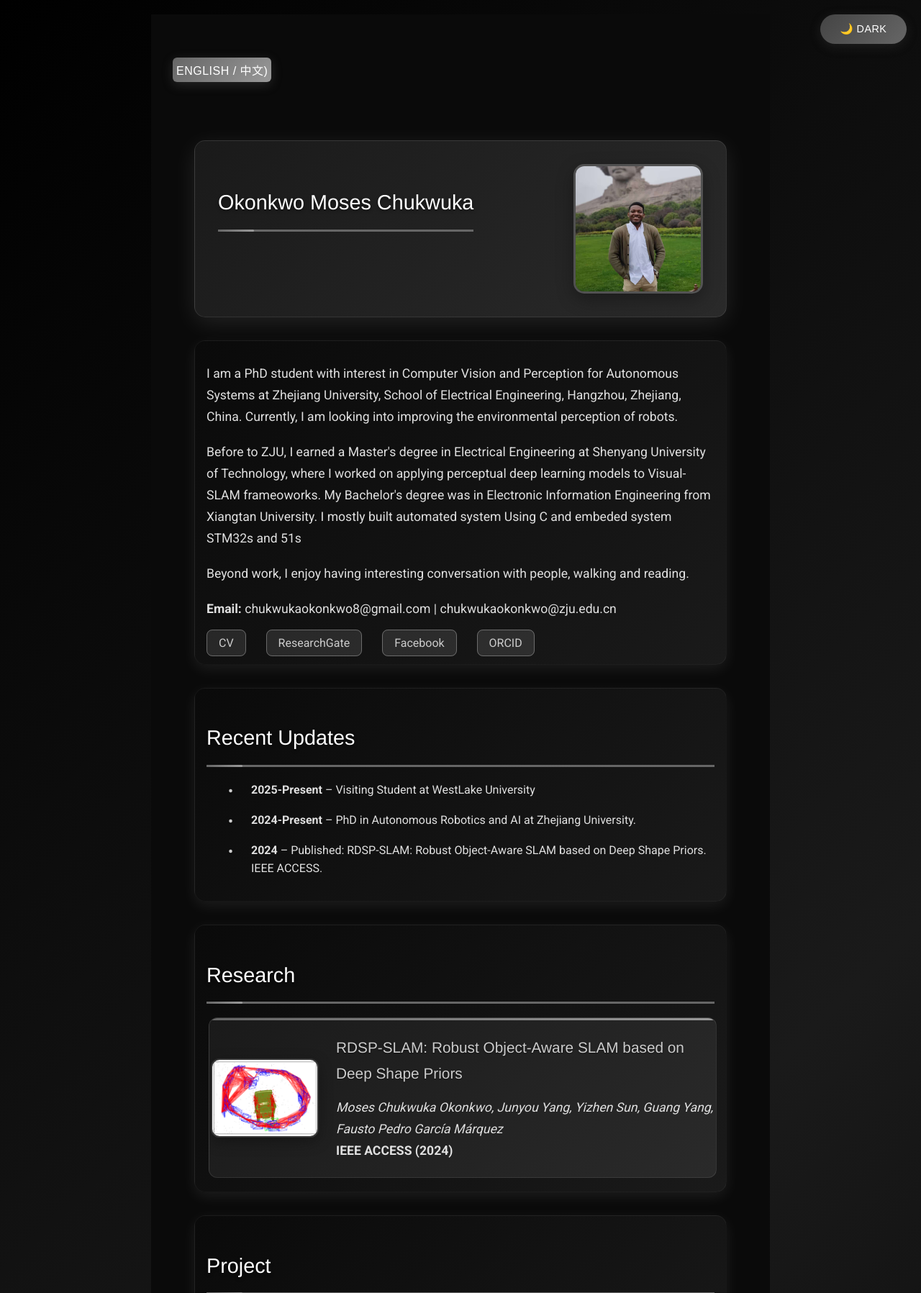
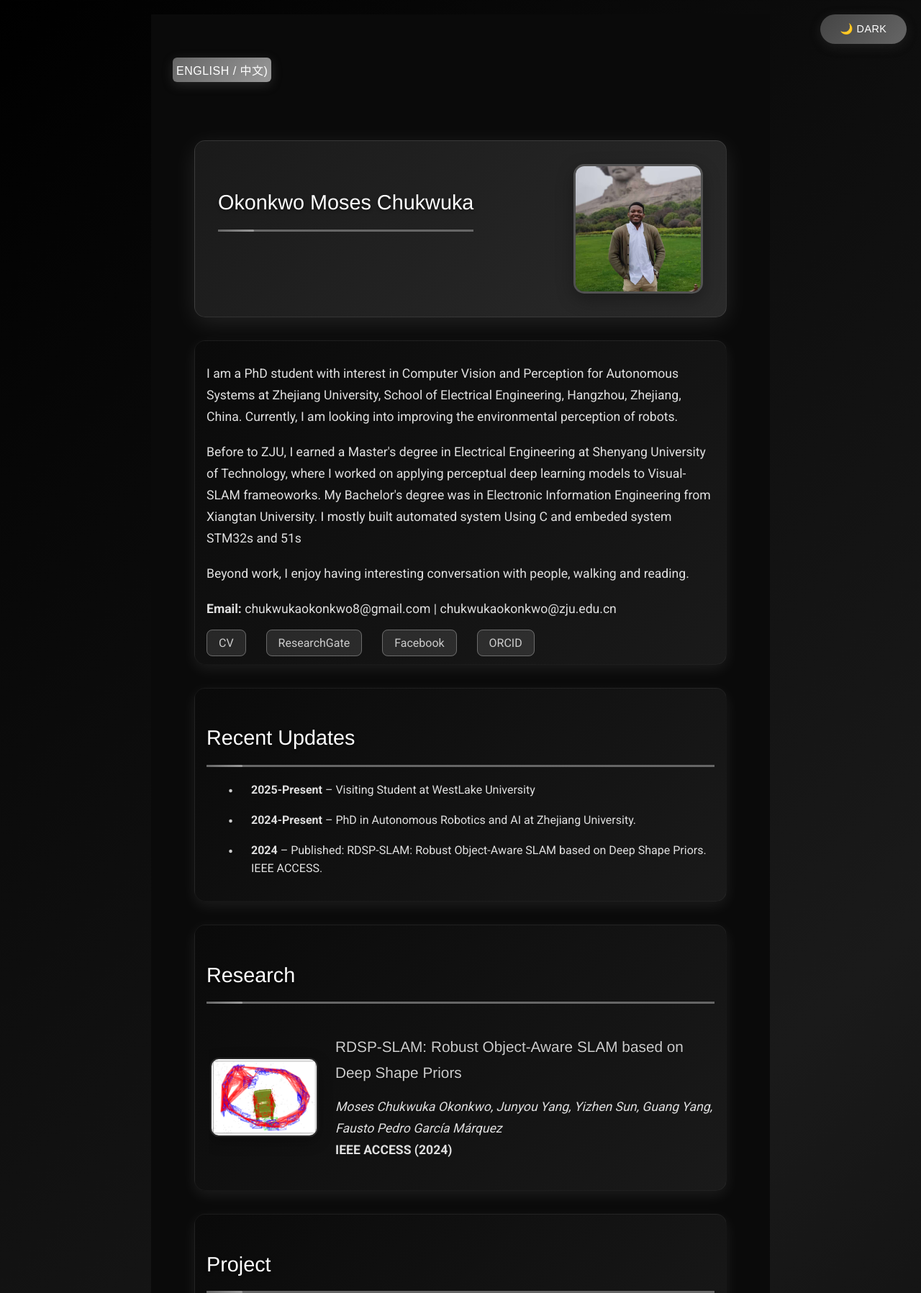
Before and after one commit to MosesChuka/MosesChuka.github.io, a Jekyll site: the page built from index.md, in a window 1280 px wide. Shown: the top 1797 px of the page at 72% size. Built offline with Jekyll 4.4.1, drawn with Linux system fonts in a browser that asks for light colours; our own code applies the rules of GitHub Pages for plain Markdown files; grey boxes are pictures that could not be loaded.

Commit message:
Refactor CSS styles

```diff
--- a/static/css/styles.css
+++ b/static/css/styles.css
@@ -167,11 +167,11 @@ body.light-mode p {
   margin: 3px 3px;
   width: 100%;
   height: auto;
-  background: linear-gradient(135deg, #1a1a1a 0%, #2a2a2a 100%);
+  /* background: linear-gradient(135deg, #1a1a1a 0%, #2a2a2a 100%); */
   padding: 2px;
   border-radius: 12px;
   /* box-shadow: 0 8px 25px rgba(255, 255, 255, 0.1); */
-  border: 1px solid rgba(255, 255, 255, 0.1);
+  border: 1px;
   transition: all 0.3s ease;
   position: relative;
   overflow: hidden;
@@ -183,7 +183,7 @@ body.light-mode .education-item,
 body.light-mode .project-item {
   background: linear-gradient(135deg, #f0f0f0 0%, #e8e8e8 100%);
   border: 1px solid rgba(0, 0, 0, 0.1);
-  box-shadow: 0 8px 25px rgba(0, 0, 0, 0.1);
+  /* box-shadow: 0 8px 25px rgba(0, 0, 0, 0.1); */
 }
 
 .research-item::before, .work-item::before, .education-item::before, .project-item::before {
@@ -193,7 +193,7 @@ body.light-mode .project-item {
   left: 0;
   right: 0;
   height: 3px;
-  background: linear-gradient(90deg, #666666, #999999);
+  /* background: linear-gradient(90deg, #666666, #999999); */
 }
 
 .research-item:hover, .work-item:hover, .education-item:hover, .project-item:hover {
```
